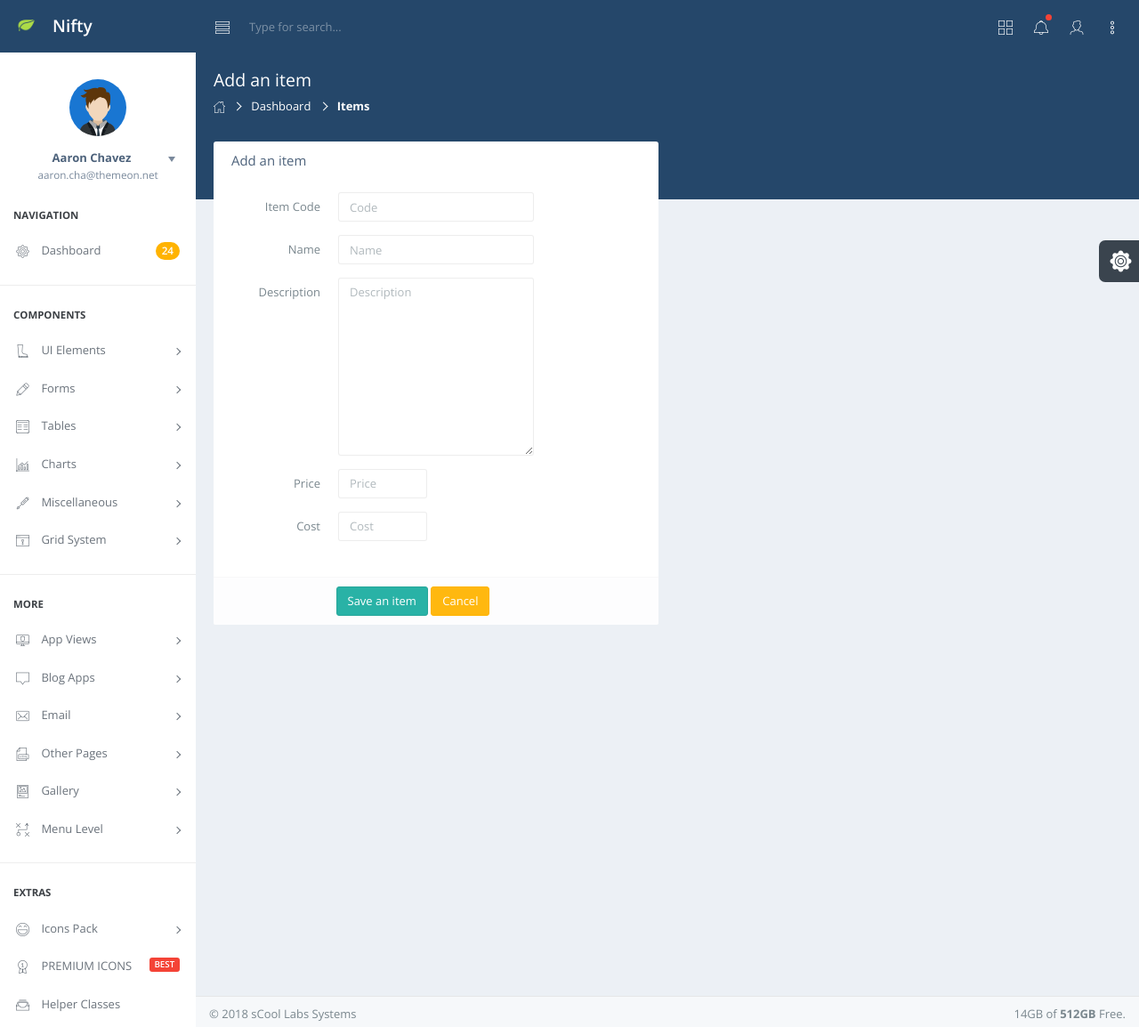
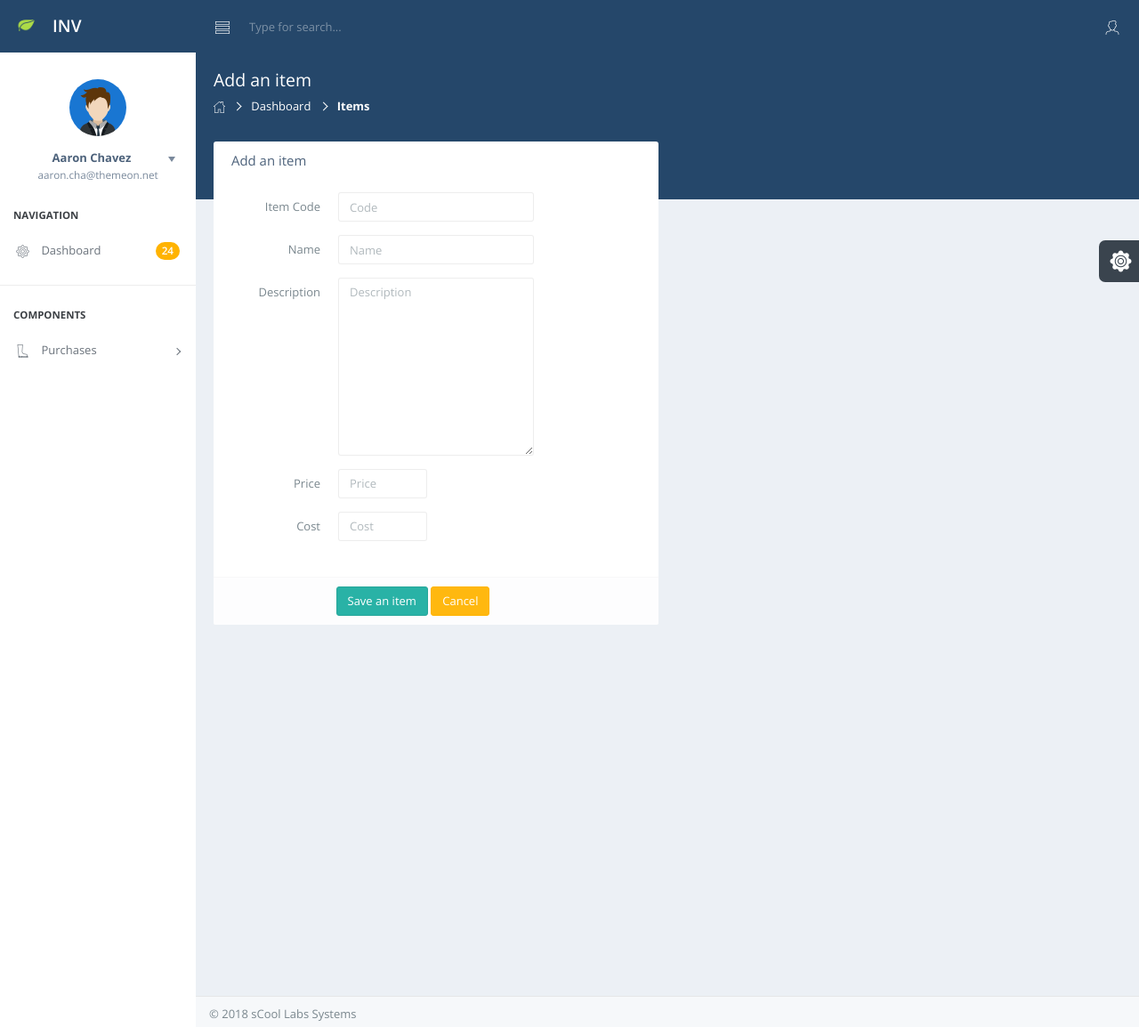
Before and after one commit to Dev-Marky/inventory, a CodeIgniter app: page /scoollabs/index.php/items/add in a window 1280 px wide. Shown: the whole page at 89% size. Run offline with CodeIgniter, Linux system fonts and the light colour scheme; the visitor is signed in with stand-in values (Sample User, id 1); some web fonts are replaced.

Commit message:
Finalized the nifty layout for now

```diff
--- a/application/views/niftylayout.php
+++ b/application/views/niftylayout.php
@@ -7,8 +7,7 @@
   <meta name="viewport" content="width=device-width, initial-scale=1.0">
   <meta http-equiv="X-UA-Compatible" content="IE=edge">
 
-  <title>Dashboard | Nifty - Admin Template</title>
-
+  <title>Dashboard | sCool Labs Systems Inventory</title>
 
   <!--STYLESHEET-->
   <!--=================================================-->
@@ -16,18 +15,14 @@
   <!--Open Sans Font [ OPTIONAL ]-->
   <link href='https://fonts.googleapis.com/css?family=Open+Sans:400,300,600,700' rel='stylesheet' type='text/css'>
 
-
   <!--Bootstrap Stylesheet [ REQUIRED ]-->
   <link href="css/bootstrap.min.css" rel="stylesheet">
-
 
   <!--Nifty Stylesheet [ REQUIRED ]-->
   <link href="css/nifty.min.css" rel="stylesheet">
 
-
   <!--Nifty Premium Icon [ DEMONSTRATION ]-->
   <link href="css/demo/nifty-demo-icons.min.css" rel="stylesheet">
-
 
   <!--=================================================-->
 
@@ -76,12 +71,10 @@
         <!--Brand logo & name-->
         <!--================================-->
         <div class="navbar-header">
-          <a href="index.html" class="navbar-brand">
-            <img src="img/logo.png" alt="Nifty Logo" class="brand-icon">
+          <?php echo anchor('.', '<img src="img/logo.png" alt="INV Logo" class="brand-icon">
             <div class="brand-title">
-              <span class="brand-text">Nifty</span>
-            </div>
-          </a>
+              <span class="brand-text">INV</span>
+            </div>', 'class="navbar-brand"'); ?>
         </div>
         <!--================================-->
         <!--End brand logo & name-->
@@ -121,9 +114,7 @@
           </ul>
           <ul class="nav navbar-top-links">
 
-            <!--Mega dropdown-->
-            <!--~~~~~~~~~~~~~~~~~~~~~~~~~~~~~~~~-->
-            <li class="mega-dropdown">
+            <!-- <li class="mega-dropdown">
               <a href="#" class="mega-dropdown-toggle">
                 <i class="demo-pli-layout-grid"></i>
               </a>
@@ -131,7 +122,6 @@
                 <div class="row">
                   <div class="col-sm-4 col-md-3">
 
-                    <!--Mega menu list-->
                     <ul class="list-unstyled">
                       <li class="dropdown-header"><i class="demo-pli-file icon-lg icon-fw"></i> Pages</li>
                       <li><a href="#">Profile</a></li>
@@ -146,7 +136,6 @@
                   </div>
                   <div class="col-sm-4 col-md-3">
 
-                    <!--Mega menu list-->
                     <ul class="list-unstyled">
                       <li class="dropdown-header"><i class="demo-pli-mail icon-lg icon-fw"></i> Mailbox</li>
                       <li><a href="#"><span class="pull-right label label-danger">Hot</span>Indox</a></li>
@@ -158,7 +147,6 @@
                     <p class="pad-top mar-top bord-top text-sm">Lorem ipsum dolor sit amet, consectetuer adipiscing elit. Aenean commodo ligula eget dolor. Aenean massa. Cum sociis natoque penatibus et magnis dis parturient montes.</p>
                   </div>
                   <div class="col-sm-4 col-md-3">
-                    <!--Mega menu list-->
                     <ul class="list-unstyled">
                       <li>
                         <a href="#" class="media mar-btm">
@@ -233,19 +221,15 @@
                   </div>
                 </div>
               </div>
-            </li>
-            <!--~~~~~~~~~~~~~~~~~~~~~~~~~~~~~~~~-->
-            <!--End mega dropdown-->
+            </li> -->
 
-            <!--Notification dropdown-->
-            <!--~~~~~~~~~~~~~~~~~~~~~~~~~~~~~~~~-->
+<!--
             <li class="dropdown">
               <a href="#" data-toggle="dropdown" class="dropdown-toggle">
                 <i class="demo-pli-bell"></i>
                 <span class="badge badge-header badge-danger"></span>
               </a>
 
-              <!--Notification dropdown menu-->
               <div class="dropdown-menu dropdown-menu-md dropdown-menu-right">
                 <div class="nano scrollable">
                   <div class="nano-content">
@@ -325,7 +309,6 @@
                   </div>
                 </div>
 
-                <!--Dropdown footer-->
                 <div class="pad-all bord-top">
                   <a href="#" class="btn-link text-main box-block">
                     <i class="pci-chevron chevron-right pull-right"></i>Show All Notifications
@@ -333,11 +316,8 @@
                 </div>
               </div>
             </li>
-            <!--~~~~~~~~~~~~~~~~~~~~~~~~~~~~~~~~-->
-            <!--End notifications dropdown-->
+-->
 
-            <!--User dropdown-->
-            <!--~~~~~~~~~~~~~~~~~~~~~~~~~~~~~~~~-->
             <li id="dropdown-user" class="dropdown">
               <a href="#" data-toggle="dropdown" class="dropdown-toggle text-right">
                 <span class="ic-user pull-right">
@@ -353,12 +333,12 @@
                 <!--~~~~~~~~~~~~~~~~~~~~~~~~~~~~~~~~~~~~~~~~~-->
               </a>
 
-
               <div class="dropdown-menu dropdown-menu-sm dropdown-menu-right panel-default">
                 <ul class="head-list">
                   <li>
-                    <a href="#"><i class="demo-pli-male icon-lg icon-fw"></i> Profile</a>
+                    <?php echo anchor('account/profile', '<i class="demo-pli-male icon-lg icon-fw"></i> Profile'); ?>
                   </li>
+<!--
                   <li>
                     <a href="#"><span class="badge badge-danger pull-right">9</span><i class="demo-pli-mail icon-lg icon-fw"></i> Messages</a>
                   </li>
@@ -368,29 +348,26 @@
                   <li>
                     <a href="#"><i class="demo-pli-computer-secure icon-lg icon-fw"></i> Lock screen</a>
                   </li>
+-->
                   <li>
                     <?php echo anchor('account/logout', '<i class="demo-pli-unlock icon-lg icon-fw"></i> Logout', ''); ?>
                   </li>
                 </ul>
               </div>
             </li>
-            <!--~~~~~~~~~~~~~~~~~~~~~~~~~~~~~~~~-->
-            <!--End user dropdown-->
 
+<!--
             <li>
               <a href="#" class="aside-toggle">
                 <i class="demo-pli-dot-vertical"></i>
               </a>
             </li>
+-->
           </ul>
         </div>
-        <!--================================-->
-        <!--End Navbar Dropdown-->
 
       </div>
     </header>
-    <!--===================================================-->
-    <!--END NAVBAR-->
 
 
     <div class="boxed">
@@ -401,15 +378,11 @@
       <!--===================================================-->
       <!--END CONTENT CONTAINER-->
 
-      <!--ASIDE-->
-      <!--===================================================-->
       <aside id="aside-container">
         <div id="aside">
           <div class="nano">
             <div class="nano-content">
 
-              <!--Nav tabs-->
-              <!--================================-->
               <ul class="nav nav-tabs nav-justified">
                 <li class="active">
                   <a href="#demo-asd-tab-1" data-toggle="tab">
@@ -427,23 +400,14 @@
                   </a>
                 </li>
               </ul>
-              <!--================================-->
-              <!--End nav tabs-->
 
-
-
-              <!-- Tabs Content -->
-              <!--================================-->
               <div class="tab-content">
 
-                <!--First tab (Contact list)-->
-                <!--~~~~~~~~~~~~~~~~~~~~~~~~~~~~~~~~-->
                 <div class="tab-pane fade in active" id="demo-asd-tab-1">
                   <p class="pad-all text-main text-sm text-uppercase text-bold">
                     <span class="pull-right badge badge-warning">3</span> Family
                   </p>
 
-                  <!--Family-->
                   <div class="list-group bg-trans">
                     <a href="#" class="list-group-item">
                       <div class="media-left pos-rel">
@@ -510,7 +474,6 @@
                     <span class="pull-right badge badge-success">Offline</span> Friends
                   </p>
 
-                  <!--Works-->
                   <div class="list-group bg-trans">
                     <a href="#" class="list-group-item">
                       <span class="badge badge-purple badge-icon badge-fw pull-left"></span> Joey K. Greyson
@@ -526,7 +489,6 @@
                     </a>
                   </div>
 
-
                   <hr>
                   <p class="pad-all text-main text-sm text-uppercase text-bold">News</p>
 
@@ -537,17 +499,10 @@
                     <small><em>Last Update : Des 12, 2014</em></small>
                   </div>
 
+                </div>
 
-                </div>
-                <!--~~~~~~~~~~~~~~~~~~~~~~~~~~~~~~~~-->
-                <!--End first tab (Contact list)-->
-
-
-                <!--Second tab (Custom layout)-->
-                <!--~~~~~~~~~~~~~~~~~~~~~~~~~~~~~~~~-->
                 <div class="tab-pane fade" id="demo-asd-tab-2">
 
-                  <!--Monthly billing-->
                   <div class="pad-all">
                     <p class="pad-ver text-main text-sm text-uppercase text-bold">Billing &amp; reports</p>
                     <p>Get <strong class="text-main">$5.00</strong> off your next bill by making sure your full payment reaches us before August 5, 2018.</p>
@@ -560,19 +515,16 @@
                     <button class="btn btn-block btn-success mar-top">Pay Now</button>
                   </div>
 
-
                   <hr>
 
                   <p class="pad-all text-main text-sm text-uppercase text-bold">Additional Actions</p>
 
-                  <!--Simple Menu-->
                   <div class="list-group bg-trans">
                     <a href="#" class="list-group-item"><i class="demo-pli-information icon-lg icon-fw"></i> Service Information</a>
                     <a href="#" class="list-group-item"><i class="demo-pli-mine icon-lg icon-fw"></i> Usage Profile</a>
                     <a href="#" class="list-group-item"><span class="label label-info pull-right">New</span><i class="demo-pli-credit-card-2 icon-lg icon-fw"></i> Payment Options</a>
                     <a href="#" class="list-group-item"><i class="demo-pli-support icon-lg icon-fw"></i> Message Center</a>
                   </div>
-
 
                   <hr>
 
@@ -583,12 +535,7 @@
                     <small><em>We are here 24/7</em></small>
                   </div>
                 </div>
-                <!--End second tab (Custom layout)-->
-                <!--~~~~~~~~~~~~~~~~~~~~~~~~~~~~~~~~-->
 
-
-                <!--Third tab (Settings)-->
-                <!--~~~~~~~~~~~~~~~~~~~~~~~~~~~~~~~~-->
                 <div class="tab-pane fade" id="demo-asd-tab-3">
                   <ul class="list-group bg-trans">
                     <li class="pad-top list-header">
@@ -620,7 +567,6 @@
                     </li>
                   </ul>
 
-
                   <hr>
 
                   <ul class="list-group pad-btm bg-trans">
@@ -650,8 +596,6 @@
                     </li>
                   </ul>
 
-
-
                   <hr>
 
                   <p class="pad-hor text-main text-sm text-uppercase text-bold mar-no">Task Progress</p>
@@ -671,23 +615,18 @@
                   </div>
 
                 </div>
-                <!--~~~~~~~~~~~~~~~~~~~~~~~~~~~~~~~~-->
-                <!--Third tab (Settings)-->
 
               </div>
             </div>
           </div>
         </div>
       </aside>
-      <!--===================================================-->
-      <!--END ASIDE-->
 
 
       <!--MAIN NAVIGATION-->
       <!--===================================================-->
       <nav id="mainnav-container">
         <div id="mainnav">
-
 
           <!--OPTIONAL : ADD YOUR LOGO TO THE NAVIGATION-->
           <!--It will only appear on small screen devices.-->
@@ -701,16 +640,12 @@
           </div>
           -->
 
-
-
           <!--Menu-->
           <!--================================-->
           <div id="mainnav-menu-wrap">
             <div class="nano">
               <div class="nano-content">
 
-                <!--Profile Widget-->
-                <!--================================-->
                 <div id="mainnav-profile" class="mainnav-profile">
                   <div class="profile-wrap text-center">
                     <div class="pad-btm">
@@ -738,8 +673,6 @@
                   </div>
                 </div>
 
-                <!--Shortcut buttons-->
-                <!--================================-->
                 <div id="mainnav-shortcut" class="hidden">
                   <ul class="list-unstyled shortcut-wrap">
                     <li class="col-xs-3" data-content="My Profile">
@@ -772,17 +705,12 @@
                     </li>
                   </ul>
                 </div>
-                <!--================================-->
-                <!--End shortcut buttons-->
-
 
                 <ul id="mainnav-menu" class="list-group">
 
-                  <!--Category name-->
                   <li class="list-header">Navigation</li>
 
-<!--
-                  <li>
+                  <!-- <li>
                     <a href="#">
 						                    <i class="demo-pli-home"></i>
 						                    <span class="menu-title">Dashboard</span>
@@ -816,53 +744,40 @@
                       <li><a href="layouts-fixed-footer.html">Fixed Footer</a></li>
 
                     </ul>
-                  </li>
--->
+                  </li> -->
 
-                  <!--Menu list item-->
                   <li>
                     <?php echo anchor('dashboard', '<i class="demo-pli-gear"></i>
 						                    <span class="menu-title">
 												Dashboard
 												<span class="pull-right badge badge-warning">24</span>
 											</span>', ''); ?>
-<!--
-                    <a href="widgets.html">
-						                    <i class="demo-pli-gear"></i>
-						                    <span class="menu-title">
-												Widgets
-												<span class="pull-right badge badge-warning">24</span>
-											</span>
-						                </a>
--->
                   </li>
 
                   <li class="list-divider"></li>
 
-                  <!--Category name-->
                   <li class="list-header">Components</li>
 
                   <li>
                     <a href="#">
                       <i class="demo-pli-boot-2"></i>
-						                    <span class="menu-title">UI Elements</span>
+                      <span class="menu-title">Purchases</span>
 											<i class="arrow"></i>
                     </a>
                     <ul class="collapse">
-                      <li><a href="ui-buttons.html">Buttons</a></li>
-                      <li><a href="ui-panels.html">Panels</a></li>
-                      <li><a href="ui-modals.html">Modals</a></li>
+                      <li><?php echo anchor('items', 'Items'); ?></li>
+                      <li><?php echo anchor('vendors', 'Vendors'); ?></li>
+                      <!-- <li><a href="ui-modals.html">Modals</a></li>
                       <li><a href="ui-progress-bars.html">Progress bars</a></li>
                       <li><a href="ui-components.html">Components</a></li>
                       <li><a href="ui-typography.html">Typography</a></li>
                       <li><a href="ui-list-group.html">List Group</a></li>
                       <li><a href="ui-tabs-accordions.html">Tabs &amp; Accordions</a></li>
-                      <li><a href="ui-alerts-tooltips.html">Alerts &amp; Tooltips</a></li>
-
+                      <li><a href="ui-alerts-tooltips.html">Alerts &amp; Tooltips</a></li> -->
                     </ul>
                   </li>
 
-                  <li>
+                  <!-- <li>
                     <a href="#">
                       <i class="demo-pli-pen-5"></i>
                       <span class="menu-title">Forms</span>
@@ -948,7 +863,6 @@
 
                   <li class="list-divider"></li>
 
-                  <!--Category name-->
                   <li class="list-header">More</li>
 
                   <li>
@@ -1086,10 +1000,8 @@
                     </ul>
                   </li>
 
-
                   <li class="list-divider"></li>
 
-                  <!--Category name-->
                   <li class="list-header">Extras</li>
 
                   <li>
@@ -1128,22 +1040,17 @@
                       <i class="demo-pli-inbox-full"></i>
                       <span class="menu-title">Helper Classes</span>
                     </a>
-                  </li>
+                  </li> -->
                 </ul>
 
+                <!-- <div class="mainnav-widget">
 
-                <!--Widget-->
-                <!--================================-->
-                <div class="mainnav-widget">
-
-                  <!-- Show the button on collapsed navigation -->
                   <div class="show-small">
                     <a href="#" data-toggle="menu-widget" data-target="#demo-wg-server">
                       <i class="demo-pli-monitor-2"></i>
                     </a>
                   </div>
 
-                  <!-- Hide the content on collapsed navigation -->
                   <div id="demo-wg-server" class="hide-small mainnav-widget-content">
                     <ul class="list-group">
                       <li class="list-header pad-no mar-ver">Server Status</li>
@@ -1168,26 +1075,17 @@
                       <li class="pad-ver"><a href="#" class="btn btn-success btn-bock">View Details</a></li>
                     </ul>
                   </div>
-                </div>
-                <!--================================-->
-                <!--End widget-->
+                </div> -->
 
               </div>
             </div>
           </div>
-          <!--================================-->
-          <!--End menu-->
 
         </div>
       </nav>
-      <!--===================================================-->
-      <!--END MAIN NAVIGATION-->
 
     </div>
 
-
-    <!-- FOOTER -->
-    <!--===================================================-->
     <footer id="footer">
 
       <!-- Visible when footer positions are fixed -->
@@ -1198,9 +1096,9 @@
 
       <!-- Visible when footer positions are static -->
       <!-- ~~~~~~~~~~~~~~~~~~~~~~~~~~~~~~~~ -->
-      <div class="hide-fixed pull-right pad-rgt">
+      <!--<div class="hide-fixed pull-right pad-rgt">
         14GB of <strong>512GB</strong> Free.
-      </div>
+      </div>-->
 
       <!-- ~~~~~~~~~~~~~~~~~~~~~~~~~~~~~~~~~~~~~~~~~~~~~~~~~~~~~~~~~~~~~~~~~~~~~~~~~~~~~~~~~~~~~~~~~~~~~~~~~~~~~~~~~~~~~~~~~~~~ -->
       <!-- Remove the class "show-fixed" and "hide-fixed" to make the content always appears. -->
@@ -1211,7 +1109,6 @@
     </footer>
     <!--===================================================-->
     <!-- END FOOTER -->
-
 
     <!-- SCROLL PAGE BUTTON -->
     <!--===================================================-->
@@ -1234,7 +1131,6 @@
   <!--BootstrapJS [ RECOMMENDED ]-->
   <script src="js/bootstrap.min.js"></script>
 
-
   <!--NiftyJS [ RECOMMENDED ]-->
   <script src="js/nifty.min.js"></script>
 
@@ -1249,10 +1145,8 @@
   <script src="plugins/flot-charts/jquery.flot.resize.min.js"></script>
   <script src="plugins/flot-charts/jquery.flot.tooltip.min.js"></script>
 
-
   <!--Sparkline [ OPTIONAL ]-->
   <script src="plugins/sparkline/jquery.sparkline.min.js"></script>
-
 
   <!--Specify page [ SAMPLE ]-->
   <script src="js/demo/dashboard.js"></script>
```
Lines whose indentation alone changed are shown as unchanged.
